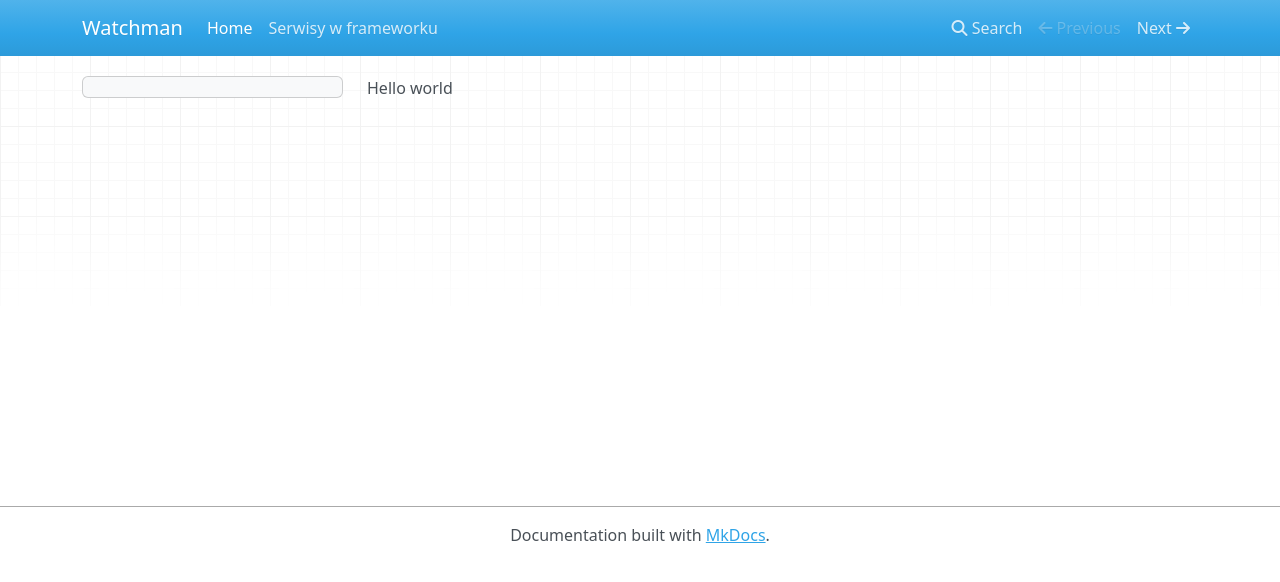
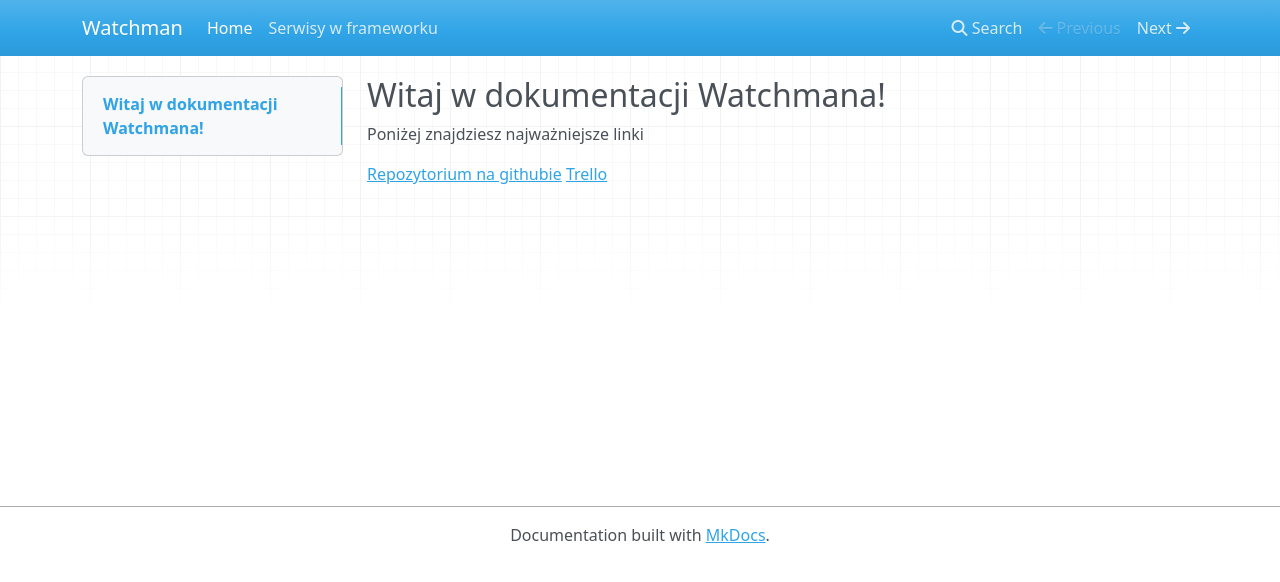
Before and after one commit to Devscord-Team/Watchman, an MkDocs documentation site: the page built from docs/index.md, in a window 1280 px wide. Shown: the top 582 px of the page. Built offline with MkDocs 1.6.1, drawn with Linux system fonts in a browser that asks for light colours; nearby versions of some CDN libraries.

Commit message:
update main page

```diff
--- a/docs/index.md
+++ b/docs/index.md
@@ -1 +1,6 @@
-Hello world
+## Witaj w dokumentacji Watchmana!
+
+Poniżej znajdziesz najważniejsze linki
+
+[Repozytorium na githubie](https://github.com/Devscord-Team/Watchman)
+[Trello](https://trello.com/b/xpN9bYtR/watchman)
```
